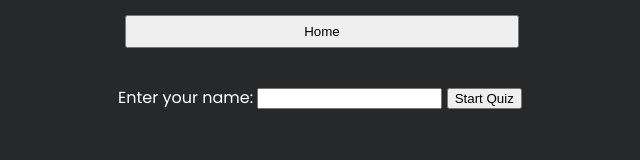
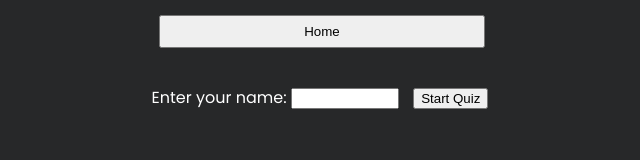
Before and after one commit to jayyif/htmlproj, a plain HTML site: page quiz_page/Intro_page.html in a window 1280 px wide. Shown: the whole page, without its empty margins (320-960 px from the left). Drawn offline with Linux system fonts and the light colour scheme.

Commit message:
Update styles.css

```diff
--- a/quiz_page/styles.css
+++ b/quiz_page/styles.css
@@ -32,6 +32,12 @@
   font-weight: bold;
   margin-bottom: 10px;
 }
+
+#username{
+  width: 100px;
+  margin-right: 10px;
+}
+
 
 
 .option {
```
